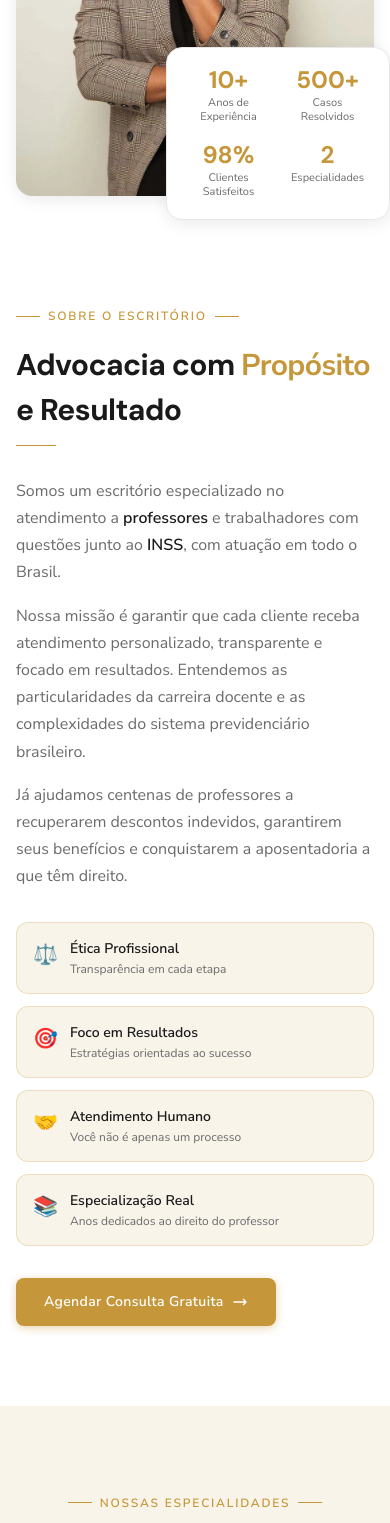
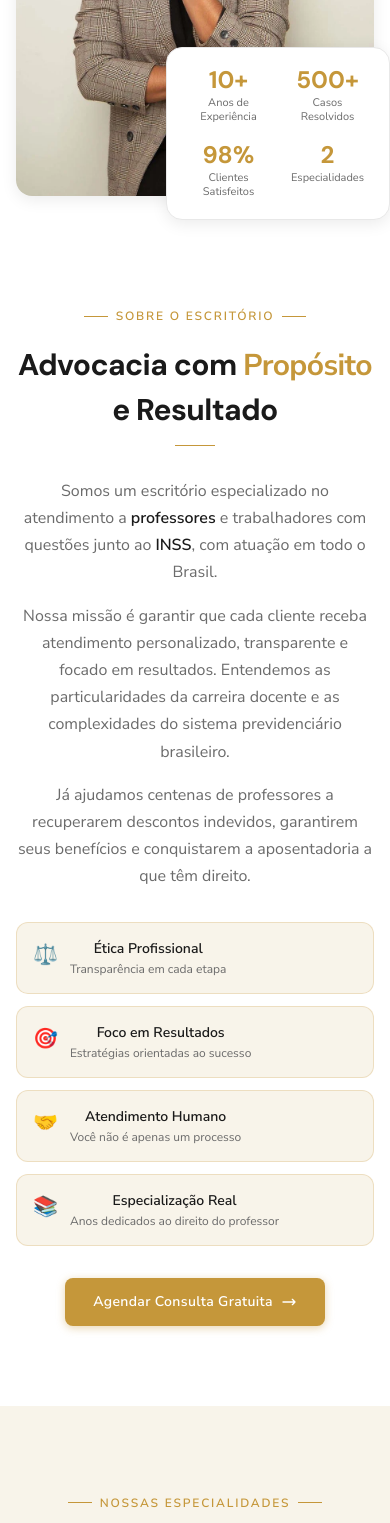
Before and after one commit to TDNobrega/siterogeria, a Next.js app: page / in a window 390 px wide. Shown: the part 1295-2818 px from the top of the page. Built offline with nearby package versions, Linux system fonts and the light colour scheme; a web font is replaced by a local one.

Commit message:
Center divider in About section on mobile

```diff
--- a/src/components/About.tsx
+++ b/src/components/About.tsx
@@ -61,7 +61,7 @@ export default function About() {
           </div>
 
           {/* ── Right: Text ── */}
-          <div className="mt-10 lg:mt-0">
+          <div className="mt-10 lg:mt-0 text-center lg:text-left">
             <p className="eyebrow">Sobre o Escritório</p>
 
             <h2 className="section-title mb-4">
@@ -70,7 +70,7 @@ export default function About() {
               e Resultado
             </h2>
 
-            <div className="divider mb-8" />
+            <div className="divider mb-8 mx-auto lg:mx-0" />
 
             <div className="space-y-4 font-body text-muted text-base leading-relaxed">
               <p>
@@ -108,7 +108,7 @@ export default function About() {
             </div>
 
             <a href={WHATSAPP_URL} target="_blank" rel="noopener noreferrer"
-              className="btn-primary">
+              className="btn-primary mx-auto lg:mx-0">
               Agendar Consulta Gratuita
               <svg className="w-4 h-4" fill="none" stroke="currentColor" strokeWidth={2}
                 viewBox="0 0 24 24">
```
